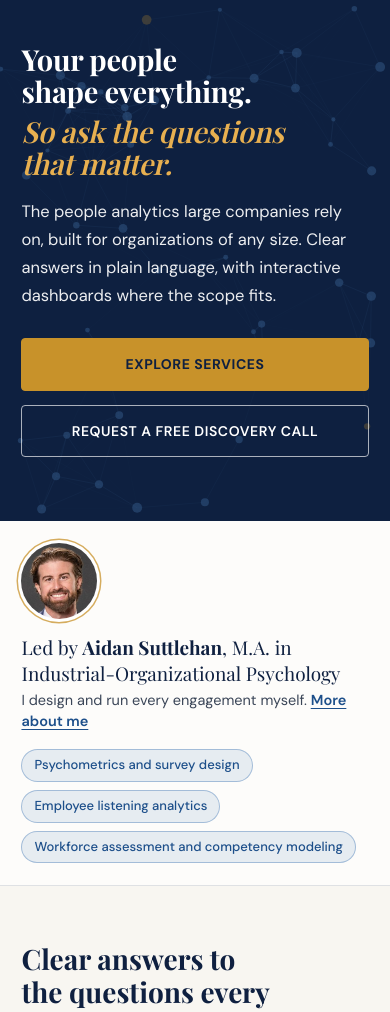
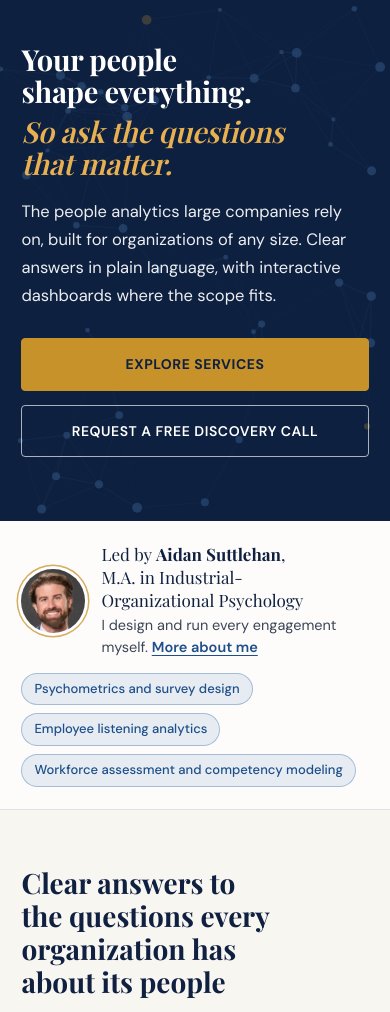
Before and after one commit to aidan-suttlehan/suttleinsights, a plain HTML site: page index.html in a window 390 px wide. Shown: the part 74-1086 px from the top of the page. Drawn offline with nearby package versions, Linux system fonts and the light colour scheme; a web font is replaced by a local one.

Commit message:
photo fix

```diff
--- a/index.html
+++ b/index.html
@@ -1326,7 +1326,11 @@ h1:focus, #main:focus { outline: none; }
 @media (max-width: 768px) {
   .notice { display: none; }
   .svc-help { margin-top: 28px; }
-  .trust-chips { justify-content: flex-start; }
+  .trust-in { gap: 14px 16px; }
+  .trust-photo { width: 64px; height: 64px; }
+  .trust-text { flex: 1 1 0; }                 /* text sits beside the photo instead of wrapping under it */
+  .trust-lead { font-size: 17px; }
+  .trust-chips { flex: 1 1 100%; justify-content: flex-start; }
   .float-cta {
     left: 0; right: 0; bottom: 0; border-radius: 0; text-align: center;
     padding: 10px 16px calc(10px + env(safe-area-inset-bottom, 0px) * 0.4);
```
Also changed, not shown: about/index.html (+5 -1 lines), change-readiness-pulse-and-roadmap/index.html (+5 -1 lines), contact/index.html (+5 -1 lines), employee-listening-survey-and-action-plan/index.html (+5 -1 lines), performance-standards-and-review-toolkit/index.html (+5 -1 lines), team-health-diagnostic/index.html (+5 -1 lines), training-needs-assessment/index.html (+5 -1 lines).
